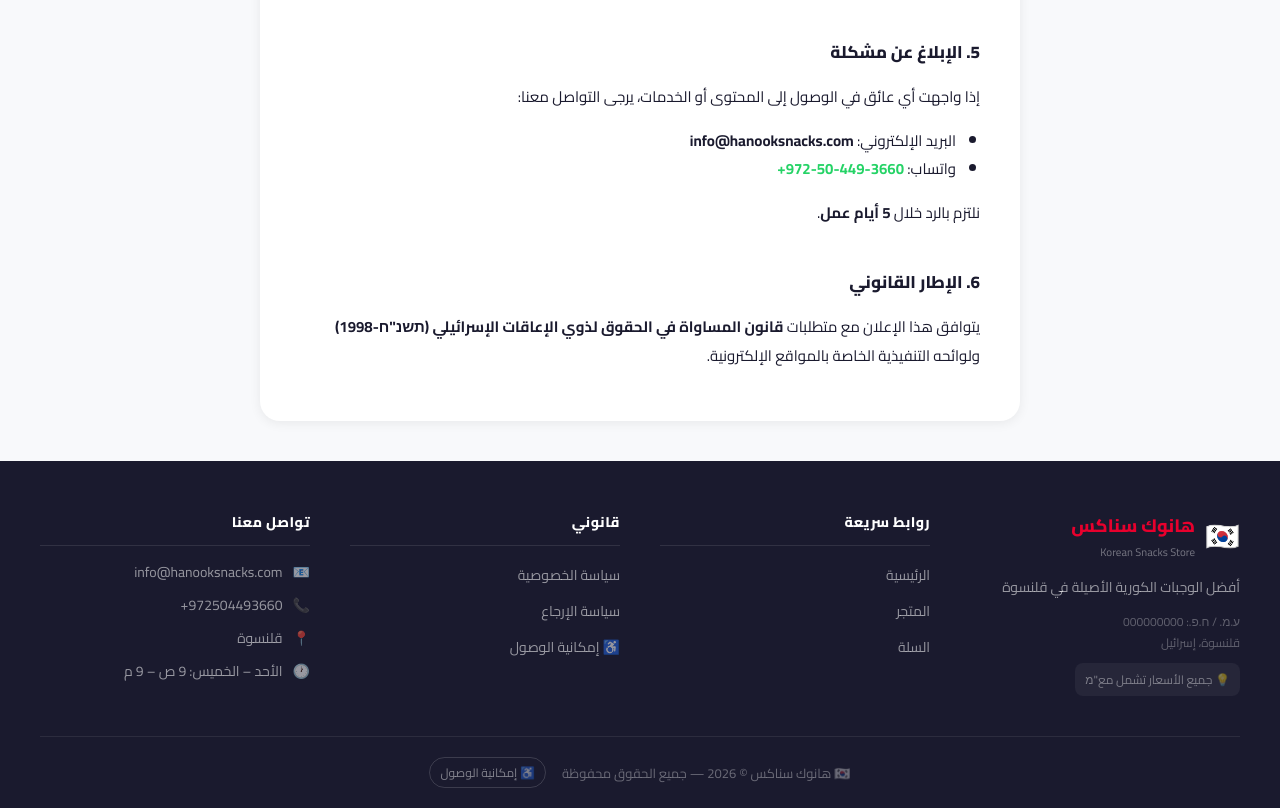
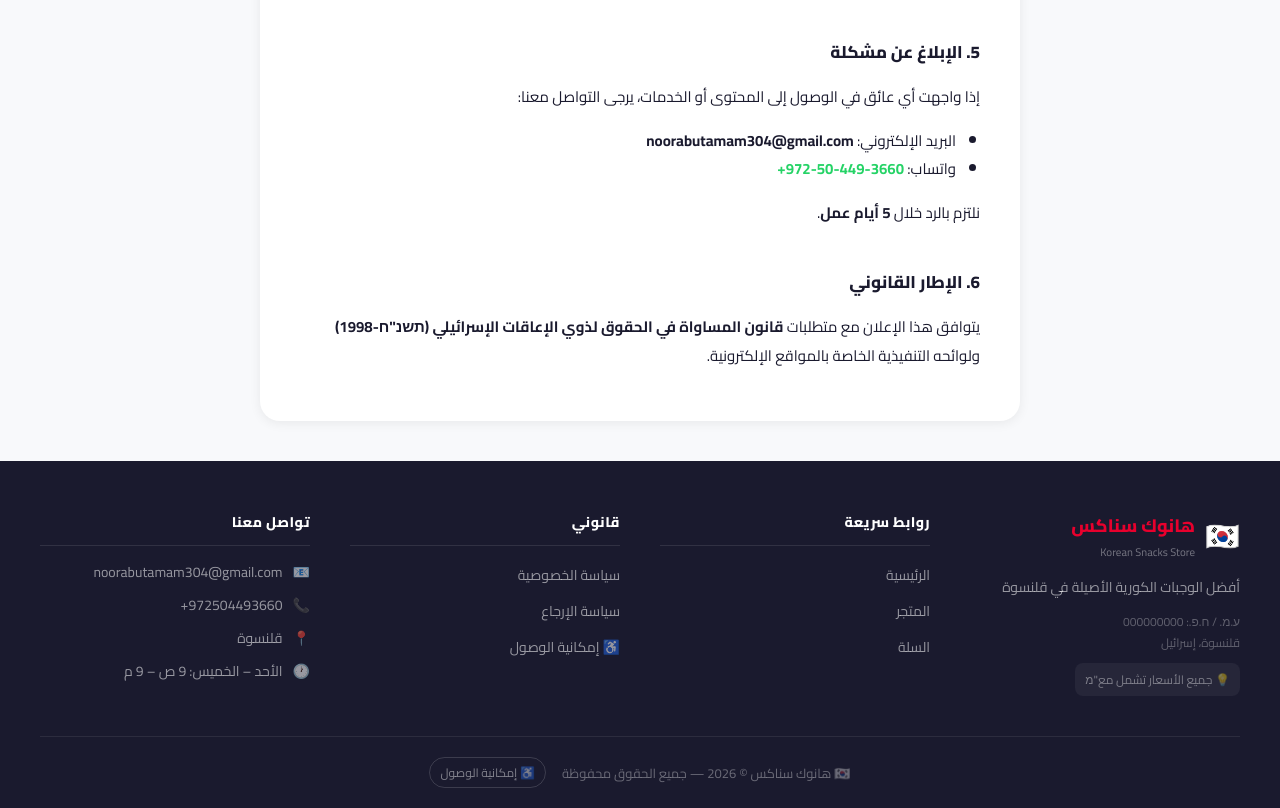
Before and after one commit to fatoh2/lulu-tokki, a React (Vite) app: page /accessibility in a window 1280 px wide. Shown: the part 1240-2048 px from the top of the page. Built offline with nearby package versions, Linux system fonts and the light colour scheme; no server answers; the database is empty.

Commit message:
Replace placeholder email with noorabutamam304@gmail.com across all pages
Co-Authored-By: Claude Sonnet 4.6 <noreply@anthropic.com>

```diff
--- a/src/context/LanguageContext.jsx
+++ b/src/context/LanguageContext.jsx
@@ -147,7 +147,7 @@ const T = {
 
     footerTagline: 'أفضل الوجبات الكورية الأصيلة في قلنسوة',
     footerContactTitle: 'تواصل معنا',
-    footerEmail: 'info@hanooksnacks.com',
+    footerEmail: 'noorabutamam304@gmail.com',
     footerPhone: '+972504493660',
     footerAddress: 'قلنسوة',
     footerHours: 'الأحد – الخميس: 9 ص – 9 م',
@@ -338,7 +338,7 @@ const T = {
 
     footerTagline: 'The best authentic Korean snacks in Qalansawe',
     footerContactTitle: 'Contact Us',
-    footerEmail: 'info@hanooksnacks.com',
+    footerEmail: 'noorabutamam304@gmail.com',
     footerPhone: '+972504493660',
     footerAddress: 'Qalansawe',
     footerHours: 'Sun–Thu: 9 AM – 9 PM',
--- a/src/pages/Accessibility.jsx
+++ b/src/pages/Accessibility.jsx
@@ -82,7 +82,7 @@ export default function Accessibility() {
                 إذا واجهت أي عائق في الوصول إلى المحتوى أو الخدمات، يرجى التواصل معنا:
               </p>
               <ul style={{ paddingInlineStart: 24, marginTop: 8 }}>
-                <li>البريد الإلكتروني: <strong>info@hanooksnacks.com</strong></li>
+                <li>البريد الإلكتروني: <strong>noorabutamam304@gmail.com</strong></li>
                 <li>
                   واتساب:{' '}
                   <a href="https://wa.me/972504493660" target="_blank" rel="noopener noreferrer" dir="ltr" style={{ color: '#25d366', textDecoration: 'none', fontWeight: 700 }}>
@@ -156,7 +156,7 @@ export default function Accessibility() {
               <h2 style={{ fontWeight: 800, fontSize: 17, color: 'var(--text)', marginTop: 0, marginBottom: 10 }}>5. Report an Issue</h2>
               <p>If you encounter any accessibility barrier, please contact us:</p>
               <ul style={{ paddingInlineStart: 24, marginTop: 8 }}>
-                <li>Email: <strong>info@hanooksnacks.com</strong></li>
+                <li>Email: <strong>noorabutamam304@gmail.com</strong></li>
                 <li>
                   WhatsApp:{' '}
                   <a href="https://wa.me/972504493660" target="_blank" rel="noopener noreferrer" dir="ltr" style={{ color: '#25d366', textDecoration: 'none', fontWeight: 700 }}>
--- a/src/pages/PrivacyPolicy.jsx
+++ b/src/pages/PrivacyPolicy.jsx
@@ -74,7 +74,7 @@ export default function PrivacyPolicy() {
                 <li>طلب تصحيح أي بيانات غير دقيقة</li>
                 <li>طلب حذف بياناتك</li>
               </ul>
-              <p style={{ marginTop: 10 }}>لممارسة هذه الحقوق، تواصل معنا عبر البريد الإلكتروني: <strong>info@hanooksnacks.com</strong></p>
+              <p style={{ marginTop: 10 }}>لممارسة هذه الحقوق، تواصل معنا عبر البريد الإلكتروني: <strong>noorabutamam304@gmail.com</strong></p>
             </section>
 
             <section>
@@ -89,7 +89,7 @@ export default function PrivacyPolicy() {
               <h2 style={{ fontWeight: 800, fontSize: 17, color: 'var(--text)', marginTop: 0, marginBottom: 10 }}>7. التواصل معنا</h2>
               <p>لأي استفسارات متعلقة بالخصوصية:</p>
               <ul style={{ paddingInlineStart: 24, marginTop: 8 }}>
-                <li>البريد الإلكتروني: info@hanooksnacks.com</li>
+                <li>البريد الإلكتروني: noorabutamam304@gmail.com</li>
                 <li>الهاتف: <span dir="ltr">+972-50-449-3660</span></li>
                 <li>العنوان: قلنسوة، إسرائيل</li>
               </ul>
@@ -130,7 +130,7 @@ export default function PrivacyPolicy() {
 
             <section>
               <h2 style={{ fontWeight: 800, fontSize: 17, color: 'var(--text)', marginTop: 0, marginBottom: 10 }}>5. Your Rights</h2>
-              <p>Under Israeli Privacy Protection Law (1981), you have the right to access, correct, or delete your data. Contact us at <strong>info@hanooksnacks.com</strong>.</p>
+              <p>Under Israeli Privacy Protection Law (1981), you have the right to access, correct, or delete your data. Contact us at <strong>noorabutamam304@gmail.com</strong>.</p>
             </section>
 
             <section>
--- a/src/pages/ReturnPolicy.jsx
+++ b/src/pages/ReturnPolicy.jsx
@@ -84,7 +84,7 @@ export default function ReturnPolicy() {
                   </a>
                   {' '}— الأسرع
                 </li>
-                <li><strong>البريد الإلكتروني:</strong> info@hanooksnacks.com</li>
+                <li><strong>البريد الإلكتروني:</strong> noorabutamam304@gmail.com</li>
               </ul>
               <p style={{ marginTop: 10 }}>يرجى ذكر <strong>رقم الطلب</strong> وسبب الإلغاء في رسالتك.</p>
             </section>
@@ -152,7 +152,7 @@ export default function ReturnPolicy() {
                   </a>
                   {' '}— Fastest
                 </li>
-                <li><strong>Email:</strong> info@hanooksnacks.com</li>
+                <li><strong>Email:</strong> noorabutamam304@gmail.com</li>
               </ul>
               <p style={{ marginTop: 10 }}>Please include your <strong>order reference</strong> and reason for cancellation.</p>
             </section>
```
